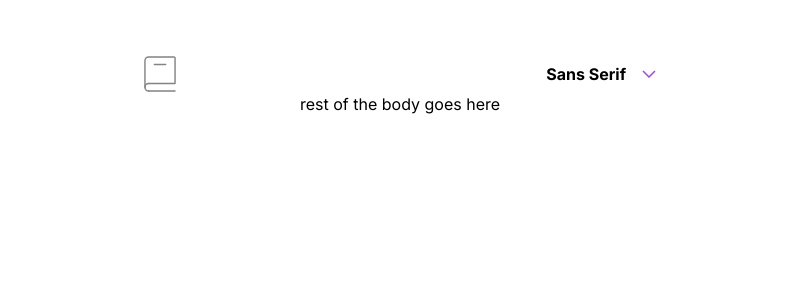
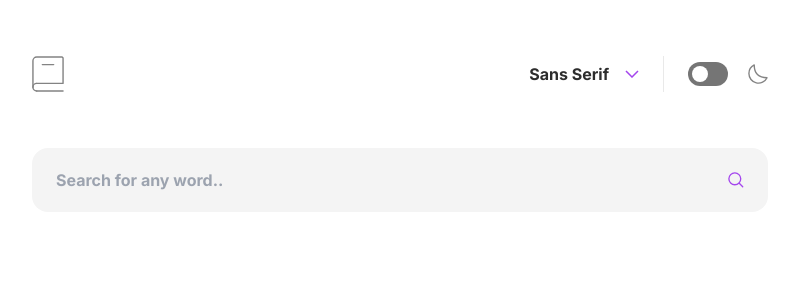
Before and after one commit to dserranog1/dictionary-web-app, a React (Vite) app: page / in a window 1280 px wide. Shown: the top 300 px of the page, without its empty margins (240-1039 px from the left). Built offline with nearby package versions, Linux system fonts and the light colour scheme.

Commit message:
feat: add dark-mode support, add search bar

```diff
--- a/src/App.tsx
+++ b/src/App.tsx
@@ -1,6 +1,8 @@
 import classNames from "classnames";
-import { useState } from "react";
+import { useContext, useState } from "react";
 import Header from "./components/Header";
+import SearchBar from "./components/SearchBar";
+import { ThemeContext } from "./providers/ThemeContext";
 import { fontType } from "./types/fonts";
 
 export const fonts: fontType[] = [
@@ -9,20 +11,34 @@ export const fonts: fontType[] = [
   { id: 3, name: "Mono", value: "font-mono" },
 ];
 
+const themeStyles = {
+  fontColor: { light: "text-charcoal-dark", dark: "text-white" },
+  background: { light: "bg-white", dark: "bg-gray-deep-very-dark" },
+};
+
 const App = () => {
   const [selectedFont, setSelectedFont] = useState(fonts[0]);
+  const { theme } = useContext(ThemeContext);
   return (
     <div
       className={classNames(
-        "flex flex-col items-center justify-center mx-96",
-        selectedFont.value
+        "h-screen w-screen",
+        themeStyles.background[theme.currentTheme]
       )}
     >
-      <Header
-        setSelectedFont={setSelectedFont}
-        selectedFont={selectedFont}
-      ></Header>
-      <body>rest of the body goes here</body>
+      <div
+        className={classNames(
+          "flex flex-col items-center justify-center w-[736px] mx-auto gap-14",
+          selectedFont.value,
+          themeStyles.fontColor[theme.currentTheme]
+        )}
+      >
+        <Header
+          setSelectedFont={setSelectedFont}
+          selectedFont={selectedFont}
+        ></Header>
+        <SearchBar />
+      </div>
     </div>
   );
 };
--- a/src/components/FontDropDown.tsx
+++ b/src/components/FontDropDown.tsx
@@ -3,6 +3,15 @@ import classNames from "classnames";
 import { fonts } from "../App";
 import { fontSetter, fontType } from "../types/fonts";
 import downArrow from "../assets/icon-arrow-down.svg";
+import { useContext } from "react";
+import { ThemeContext } from "../providers/ThemeContext";
+
+const themeStyles = {
+  dropdown: {
+    background: { light: "bg-white", dark: "bg-gray-deep-dark" },
+    shadow: { light: "shadow-white-main", dark: "shadow-black-main" },
+  },
+};
 
 const FontDropDown = ({
   selectedFont,
@@ -11,16 +20,25 @@ const FontDropDown = ({
   selectedFont: fontType;
   setSelectedFont: fontSetter;
 }) => {
+  const { theme } = useContext(ThemeContext);
   return (
     <Listbox value={selectedFont} onChange={setSelectedFont}>
       <Listbox.Button className="relative flex flex-row items-center gap-4">
-        <span className="text-base font-bold">{selectedFont.name}</span>
+        <span className={classNames("text-base font-bold")}>
+          {selectedFont.name}
+        </span>
         <img src={downArrow} alt="Down Arrow" />
-        <Listbox.Options className="absolute shadow-white top-9 rounded-2xl right-0 w-48 h-36 flex flex-col items-center justify-center">
+        <Listbox.Options
+          className={classNames(
+            "absolute top-9 rounded-2xl right-0 w-48 h-36 flex flex-col items-center justify-center z-10",
+            themeStyles.dropdown.background[theme.currentTheme],
+            themeStyles.dropdown.shadow[theme.currentTheme]
+          )}
+        >
           {fonts.map((font) => (
             <Listbox.Option
               className={classNames(
-                "hover:text-purple-primary font-bold",
+                "hover:text-purple-medium-deep font-bold",
                 font.value
               )}
               key={font.id}
--- a/src/components/Header.tsx
+++ b/src/components/Header.tsx
@@ -2,6 +2,7 @@ import React from "react";
 import logo from "../assets/logo.svg";
 import { fontSetter, fontType } from "../types/fonts";
 import FontDropDown from "./FontDropDown";
+import ToggleThemeSwitch from "./ToggleThemeSwitch";
 
 const Header = ({
   selectedFont,
@@ -12,12 +13,16 @@ const Header = ({
 }) => {
   return (
     <header className="mt-14 w-full">
-      <div className="flex flex-row gap-6 justify-between">
+      <div className="flex flex-row justify-between">
         <img src={logo} alt="Dictionary logo" className="w-8" />
-        <FontDropDown
-          selectedFont={selectedFont}
-          setSelectedFont={setSelectedFont}
-        />
+        <div className="flex flex-row gap-6">
+          <FontDropDown
+            selectedFont={selectedFont}
+            setSelectedFont={setSelectedFont}
+          />
+          <div className="h-9 w-[1px] bg-white-smoke"></div>
+          <ToggleThemeSwitch />
+        </div>
       </div>
     </header>
   );
--- /dev/null
+++ b/src/components/SearchBar.tsx
@@ -0,0 +1,31 @@
+import classNames from "classnames";
+import { useContext } from "react";
+import { ThemeContext } from "../providers/ThemeContext";
+import SearchIcon from "../assets/icon-search.svg";
+
+const themeStyles = {
+  background: { light: "bg-gray-lightest", dark: "bg-gray-deep-dark" },
+};
+
+const SearchBar = () => {
+  const { theme } = useContext(ThemeContext);
+  return (
+    <form className="w-full relative">
+      <input
+        className={classNames(
+          "w-full h-16 rounded-2xl p-6 focus:outline-none font-bold focus:border-[1px] focus:border-purple-medium-deep z-0",
+          themeStyles.background[theme.currentTheme]
+        )}
+        type="search"
+        placeholder="Search for any word.."
+      />
+      <img
+        src={SearchIcon}
+        alt="Search Icon"
+        className="absolute top-6 w-4 right-6 "
+      />
+    </form>
+  );
+};
+
+export default SearchBar;
--- /dev/null
+++ b/src/components/ToggleThemeSwitch.tsx
@@ -0,0 +1,37 @@
+import classNames from "classnames";
+import { useContext } from "react";
+import iconMoon from "../assets/icon-moon.svg";
+import { ThemeContext } from "../providers/ThemeContext";
+
+const themeStyles = {
+  switchThemeButton: {
+    background: { light: "bg-gray-dark", dark: "bg-purple-medium-deep" },
+    position: { light: "justify-start", dark: "justify-end" },
+  },
+};
+
+const ToggleThemeSwitch = () => {
+  const { theme, toggleTheme } = useContext(ThemeContext);
+  const handleThemeChange = () => {
+    toggleTheme();
+  };
+  return (
+    <div className="flex flex-row gap-5">
+      <div className="flex flex-col justify-center">
+        <button
+          className={classNames(
+            "flex w-10 rounded-xl py-1 px-1 hover:bg-purple-medium-deep",
+            themeStyles.switchThemeButton.position[theme.currentTheme],
+            themeStyles.switchThemeButton.background[theme.currentTheme]
+          )}
+          onClick={() => handleThemeChange()}
+        >
+          <div className="h-4 w-4 rounded-3xl bg-white"></div>
+        </button>
+      </div>
+      <img src={iconMoon} className="w-5" alt="" />
+    </div>
+  );
+};
+
+export default ToggleThemeSwitch;
--- a/src/index.css
+++ b/src/index.css
@@ -3,3 +3,12 @@
 @tailwind base;
 @tailwind components;
 @tailwind utilities;
+
+@layer base {
+  input[type="search"]::-webkit-search-decoration,
+  input[type="search"]::-webkit-search-cancel-button,
+  input[type="search"]::-webkit-search-results-button,
+  input[type="search"]::-webkit-search-results-decoration {
+    -webkit-appearance: none;
+  }
+}
--- a/src/main.tsx
+++ b/src/main.tsx
@@ -2,7 +2,10 @@ import React from "react";
 import ReactDOM from "react-dom/client";
 import App from "./App";
 import "./index.css";
+import { ThemeProvider } from "./providers/ThemeContext";
 
 ReactDOM.createRoot(document.getElementById("root") as HTMLElement).render(
-  <App />
+  <ThemeProvider>
+    <App />
+  </ThemeProvider>
 );
--- a/src/providers/FontContext.tsx
+++ /dev/null
@@ -1,27 +0,0 @@
-import { useState, createContext, PropsWithChildren } from "react";
-
-export const fonts = [
-  { id: 1, name: "Sans Serif" },
-  { id: 2, name: "Serif" },
-  { id: 3, name: "Mono" },
-];
-
-export const FontContext = createContext({ selectedFont: fonts[0] } as {
-  selectedFont: { id: number; name: string };
-  setSelectedFont: React.Dispatch<
-    React.SetStateAction<{
-      id: number;
-      name: string;
-    }>
-  >;
-});
-
-export const FontProvider = ({ children }: PropsWithChildren) => {
-  const [selectedFont, setSelectedFont] = useState(fonts[0]);
-
-  return (
-    <FontContext.Provider value={{ selectedFont, setSelectedFont }}>
-      {children}
-    </FontContext.Provider>
-  );
-};
--- /dev/null
+++ b/src/providers/ThemeContext.tsx
@@ -0,0 +1,33 @@
+import { useState, createContext, PropsWithChildren } from "react";
+
+const currentTheme = { light: "light", dark: "dark" } as const;
+type currentThemeType = (typeof currentTheme)[keyof typeof currentTheme]; //same result as currentThemeType = "light" | "dark"
+
+export const ThemeContext = createContext({
+  theme: { currentTheme: currentTheme.light },
+} as {
+  theme: { currentTheme: currentThemeType };
+  toggleTheme: () => void;
+});
+
+export const ThemeProvider = ({ children }: PropsWithChildren) => {
+  const [theme, setTheme] = useState<{
+    currentTheme: currentThemeType;
+  }>({
+    currentTheme: "light",
+  });
+
+  const toggleTheme = () => {
+    setTheme(
+      theme.currentTheme === "light"
+        ? { currentTheme: "dark" }
+        : { currentTheme: "light" }
+    );
+  };
+
+  return (
+    <ThemeContext.Provider value={{ theme, toggleTheme }}>
+      {children}
+    </ThemeContext.Provider>
+  );
+};
--- a/tailwind.config.cjs
+++ b/tailwind.config.cjs
@@ -9,10 +9,17 @@ module.exports = {
         mono: "Inconsolata",
       },
       colors: {
-        "purple-primary": "#A445ED",
+        "purple-medium-deep": "#A445ED",
+        "white-smoke": "#E9E9E9",
+        "gray-dark": "#757575",
+        "gray-deep-dark": "#1F1F1F",
+        "gray-lightest": "#F4F4F4",
+        "charcoal-dark": "#2D2D2D",
+        "gray-deep-very-dark": "#050505",
       },
       boxShadow: {
-        white: "0 5px 30px rgba(0, 0, 0, 0.1)",
+        "white-main": "0 5px 30px rgba(0, 0, 0, 0.1)",
+        "black-main": "0 5px 30px #A445ED",
       },
     },
   },
```
